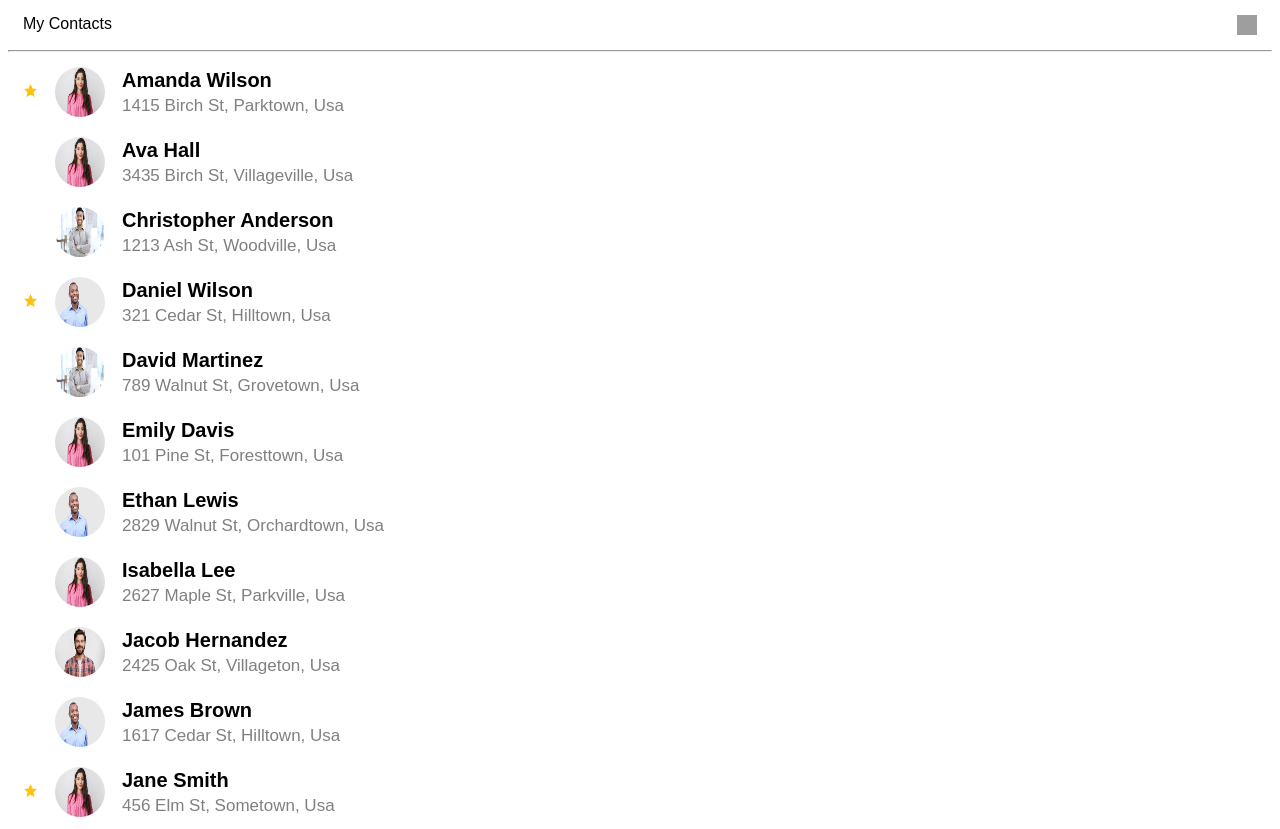
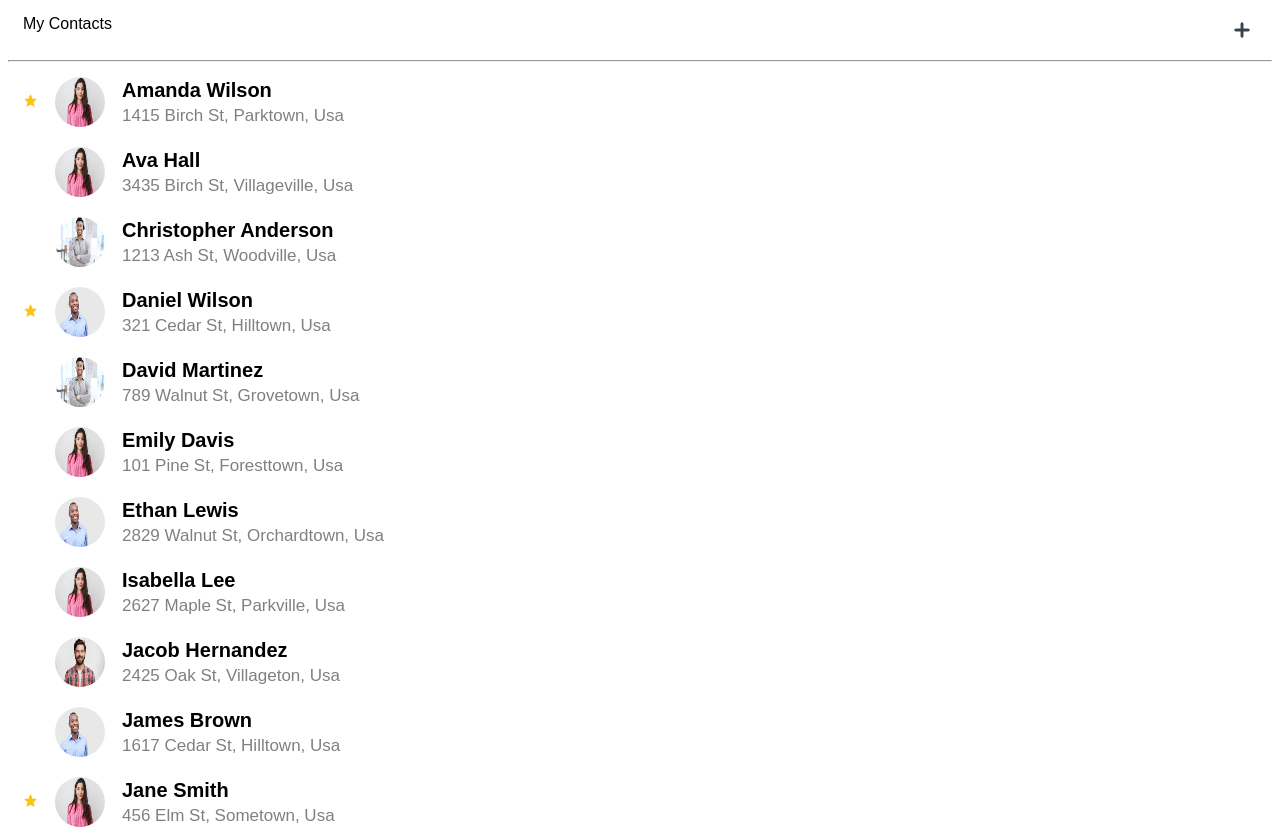
Before and after one commit to orBruhim/contacts-or-bruchim, an Angular app: page /contacts in a window 1280 px wide. Shown: the top 829 px of the page. Built offline with nearby package versions, Linux system fonts and the light colour scheme; data requests are answered from the project's data file; grey boxes are pictures that could not be loaded.

Commit message:
add contact-details header

```diff
--- a/src/app/contact-details/contact-details.component.scss
+++ b/src/app/contact-details/contact-details.component.scss
@@ -1,3 +1,10 @@
+.header-wrapper {
+  display: flex;
+  justify-content: right;
+  margin: 19px;
+  gap: 9px;
+}
+
 .contact-wrapper {
   display: flex;
   align-items: center;
--- a/src/app/contacts/contacts.component.html
+++ b/src/app/contacts/contacts.component.html
@@ -1,6 +1,6 @@
 <div class="header-wrapper">
     <div class="title"> My Contacts</div>
-    <img src="assets/icons/+.png" style="width: 20px; height: 20px"/>
+    <img src="assets/icons/plus-icon.png" style="width: 30px; height: 30px"/>
 </div>
 <hr>
 
```
Also changed, not shown: src/app/contact-details/contact-details.component.html (+6 -1 lines), src/app/contact-details/contact-details.component.ts (+7 -2 lines).
